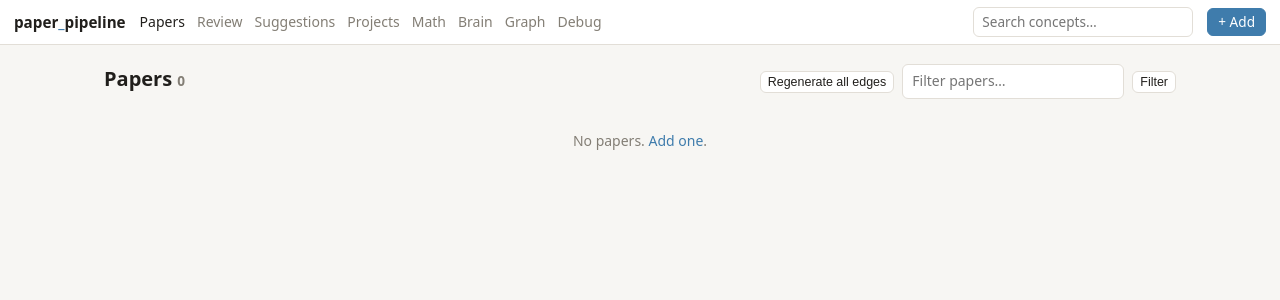
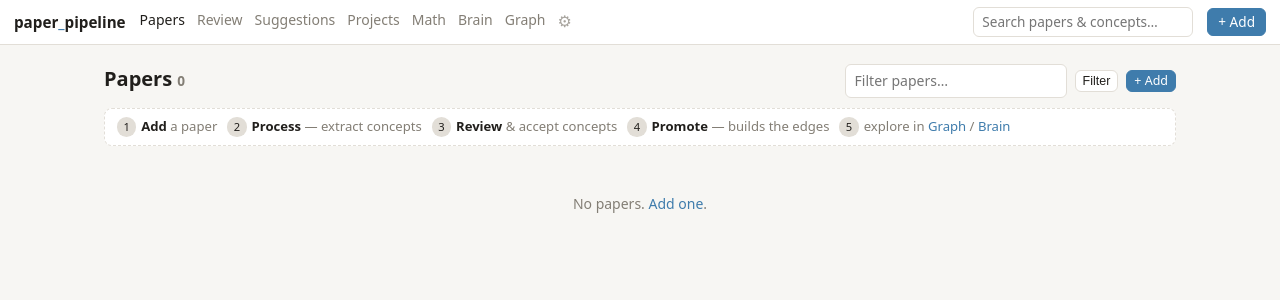
Before and after one commit to badomate/research_graph, a FastAPI app: page / in a window 1280 px wide. Shown: the top 300 px of the page. Run offline with FastAPI, Linux system fonts and the light colour scheme; some libraries are stand-ins or nearby versions.

Commit message:
ui improvements

```diff
--- a/webapp/main.py
+++ b/webapp/main.py
@@ -12,6 +12,7 @@
 
 import os
 import sys
+import urllib.parse
 from pathlib import Path
 
 _ORCH = (Path(__file__).resolve().parent.parent / "orchestrator").resolve()
@@ -103,6 +104,27 @@
     """
     return _template_response(ctx["request"], name, ctx)
 
+
+def _redirect(url: str, msg: str = "", kind: str = "ok"):
+    """303 redirect that drops a one-shot flash message (shown as a toast on the
+    next page). ``kind`` ∈ {ok, warn, bad}. The cookie is cleared after display."""
+    resp = RedirectResponse(url=url, status_code=303)
+    if msg:
+        resp.set_cookie("flash", urllib.parse.quote(f"{kind}|{msg}"),
+                        max_age=30, path="/", httponly=False, samesite="lax")
+    return resp
+
+
+def _read_flash(request: Request) -> dict | None:
+    raw = request.cookies.get("flash")
+    if not raw:
+        return None
+    try:
+        kind, _, text = urllib.parse.unquote(raw).partition("|")
+        return {"kind": kind or "ok", "text": text} if text else None
+    except Exception:
+        return None
+
 app = FastAPI(title="paper_pipeline")
 app.mount("/static", StaticFiles(directory=str(BASE_DIR / "static")), name="static")
 
@@ -136,6 +158,50 @@
 }
 
 
+# ── User-facing workflow stages ──────────────────────────────────────────────────
+# The pipeline has 9 internal statuses (s0-inbox … s3-distilled) — Notion-era
+# bookkeeping. The UI only ever shows these 4 stages, in order, each with the one
+# action that moves a paper forward. Internal statuses map onto them here.
+
+STAGES: list[tuple[str, dict]] = [
+    ("inbox",     {"label": "Inbox",     "color": "#8d99ae", "blurb": "Added — not processed yet."}),
+    ("attention", {"label": "Needs you", "color": "#c98a4b", "blurb": "Needs a PDF or a re-run."}),
+    ("review",    {"label": "To review", "color": "#4a8fbf", "blurb": "Concepts extracted — review, then promote."}),
+    ("done",      {"label": "In your brain", "color": "#5aa469", "blurb": "Promoted; edges proposed."}),
+]
+STAGE_META = dict(STAGES)
+STAGE_ORDER = [k for k, _ in STAGES]
+_STATUS_TO_STAGE = {
+    "s0-inbox": "inbox", "s1-skim": "inbox", "s1-processing": "inbox",
+    "s1b-waiting-attachment": "attention", "blocked-extraction": "attention",
+    "s2-extracted": "review", "s2-reextract": "review", "s2-read": "review",
+    "s3-distilled": "done",
+}
+
+
+def paper_stage(status: str) -> str:
+    return _STATUS_TO_STAGE.get(status, "inbox")
+
+
+def paper_next_action(paper) -> dict | None:
+    """The single 'what's next' call-to-action for a paper, by stage. Returns
+    {label, href, method} or None when nothing is pending."""
+    stage = paper_stage(paper.status)
+    pid = paper.id
+    if stage == "inbox":
+        return {"label": "Process now", "href": f"/papers/{pid}/process", "method": "post"}
+    if stage == "attention":
+        if paper.status == "s1b-waiting-attachment":
+            return {"label": "Add PDF / Zotero link", "href": f"/papers/{pid}", "method": "get"}
+        return {"label": "Re-run", "href": f"/papers/{pid}/process", "method": "post"}
+    if stage == "review":
+        n = store.paper_review_counts(pid)
+        if n.get("verified"):
+            return {"label": f"Promote {n['verified']} →", "href": f"/papers/{pid}/promote", "method": "post"}
+        return {"label": "Review concepts", "href": f"/papers/{pid}/review", "method": "get"}
+    return None
+
+
 PAPER_ROLES = [r.value for r in PaperRole]
 ANALYSIS_TYPES = [a.value for a in AnalysisType]
 SCOPE_PURPOSES = [p.value for p in ScopePurpose]
@@ -165,9 +231,11 @@
     ))
     base = {
         "request": request, "status_meta": STATUS_META, "verif_meta": VERIF_META,
+        "stage_meta": STAGE_META, "stage_order": STAGE_ORDER,
         "pending_review": pending, "concept_types": CONCEPT_TYPES, "relation_types": RELATION_TYPES,
         "pending_suggestions": len(store.list_suggestions(status=SuggestionStatus.PENDING.value)),
         "paper_roles": PAPER_ROLES, "analysis_types": ANALYSIS_TYPES, "scope_purposes": SCOPE_PURPOSES,
+        "flash": _read_flash(request),
     }
     base.update(extra)
     return base
@@ -196,12 +264,15 @@
     if q.strip():
         ql = q.lower()
         papers = [p for p in papers if ql in p.title.lower() or ql in (p.authors or "").lower()]
-    by_status: dict[str, list] = {}
+    by_stage: dict[str, list] = {}
     for p in papers:
-        by_status.setdefault(p.status, []).append(p)
+        by_stage.setdefault(paper_stage(p.status), []).append(p)
     columns = [
-        {"status": s, "meta": STATUS_META.get(s, {"label": s, "color": "#888"}), "papers": by_status.get(s, [])}
-        for s in STATUS_ORDER if by_status.get(s)
+        {
+            "stage": k, "meta": STAGE_META[k],
+            "papers": [{"p": p, "next": paper_next_action(p)} for p in by_stage[k]],
+        }
+        for k in STAGE_ORDER if by_stage.get(k)
     ]
     zotero_configured = bool(os.environ.get("ZOTERO_USER_ID") and os.environ.get("ZOTERO_API_KEY"))
     return render("papers.html", _ctx(
@@ -349,6 +420,7 @@
     concepts = store.concepts_for_paper(paper_id)
     return render("paper_detail.html", _ctx(
         request, paper=paper, concepts=concepts, counts=store.paper_review_counts(paper_id),
+        stage=STAGE_META[paper_stage(paper.status)], next_action=paper_next_action(paper),
         orgs=_paper_orgs(paper_id), all_tags=store.list_tags(),
         all_collections=store.list_collections(), all_projects=store.list_projects(),
         suggestion_count=len(store.list_suggestions(paper_id=paper_id, status=SuggestionStatus.PENDING.value))))
@@ -391,23 +463,37 @@
 
 @app.post("/papers/{paper_id}/promote")
 def promote_paper(paper_id: str):
-    store.promote_paper(paper_id)
+    res = store.promote_paper(paper_id)
     # Edges are born here: propose them for the just-promoted concepts against the
     # current accepted graph (now, synchronously).
     _link_promoted_now(paper_id)
-    return RedirectResponse(url=f"/papers/{paper_id}", status_code=303)
+    n = res.get("promoted", 0)
+    if n:
+        return _redirect(f"/papers/{paper_id}",
+                         f"Promoted {n} concept(s) to your brain and proposed their edges. "
+                         f"See them in Graph.", "ok")
+    return _redirect(f"/papers/{paper_id}", "Nothing to promote — accept some concepts first.", "warn")
 
 
 @app.post("/papers/{paper_id}/process")
 def process_paper_now(paper_id: str):
-    """Run the full extract→retrieve→link pipeline for this paper right now."""
+    """Extract concepts from this paper right now."""
     paper = store.get_paper(paper_id)
-    if paper is not None:
-        try:
-            _process_paper_now(paper)
-        except Exception as exc:  # surface failure on the paper instead of a 500
-            store.update_paper(paper_id, extraction_error=f"Process failed: {exc}")
-    return RedirectResponse(url=f"/papers/{paper_id}", status_code=303)
+    if paper is None:
+        return _redirect("/", "Paper not found.", "bad")
+    try:
+        _process_paper_now(paper)
+    except Exception as exc:  # surface failure instead of a 500
+        store.update_paper(paper_id, extraction_error=f"Process failed: {exc}")
+        return _redirect(f"/papers/{paper_id}", f"Processing failed: {exc}", "bad")
+    fresh = store.get_paper(paper_id)
+    if fresh and fresh.extraction_count:
+        return _redirect(
+            f"/papers/{paper_id}",
+            f"Extracted {fresh.extraction_count} concept(s). Review & accept them, then Promote.", "ok")
+    if fresh and fresh.extraction_error:
+        return _redirect(f"/papers/{paper_id}", f"Couldn't process: {fresh.extraction_error[:160]}", "bad")
+    return _redirect(f"/papers/{paper_id}", "Processing finished (no concepts extracted).", "warn")
 
 
 # ── Manual concept authoring ────────────────────────────────────────────────────
@@ -635,10 +721,10 @@
     return JSONResponse(store.graph_data(verified_only=verified_only))
 
 
-@app.get("/search", response_class=HTMLResponse)
-def search(request: Request, q: str = ""):
-    results = store.query_concepts(q=q, sort="confidence") if q.strip() else []
-    return render("search.html", _ctx(request, q=q, results=results))
+@app.get("/search")
+def search(q: str = ""):
+    # Consolidated into the unified search at /find (papers + concepts).
+    return RedirectResponse(url=f"/find?q={urllib.parse.quote(q)}", status_code=307)
 
 
 # ═══════════════════════════════════════════════════════════════════════════════
@@ -858,7 +944,7 @@
         proj_id = target_id or (store.create_project(new_name).id if new_name else "")
         if proj_id:
             store.add_paper_to_project(paper_id, proj_id, role=role)
-    return RedirectResponse(url=f"/papers/{paper_id}", status_code=303)
+    return _redirect(f"/papers/{paper_id}", f"Added to {kind}.", "ok")
 
 
 @app.post("/papers/{paper_id}/organize/remove")
@@ -878,14 +964,16 @@
 def find_page(request: Request, q: str = "", mode: str = "exact"):
     results: list = []
     sem_results: list = []
+    concepts: list = []
     if q.strip():
         if mode == "semantic":
             from modules.semantic_search import semantic_search
             sem_results = semantic_search(store, q)
         else:
             results = store.search_papers(q)
+            concepts = store.query_concepts(q=q, sort="confidence")[:20]
     return render("find.html", _ctx(
-        request, q=q, mode=mode, results=results, sem_results=sem_results))
+        request, q=q, mode=mode, results=results, sem_results=sem_results, concepts=concepts))
 
 
 # ── External search (arXiv / Semantic Scholar / Crossref) ────────────────────────
@@ -938,7 +1026,8 @@
         ajob = store.create_analysis_job(
             paper_id=paper.id, analysis_type="triage_summary", chunk_ids=[c.id for c in chunks])
         _run_analysis_now(ajob.id)          # triage now (parse already produced chunks)
-    return RedirectResponse(url=f"/papers/{paper.id}", status_code=303)
+    verb = {"save": "Saved", "save_parse": "Saved & parsed", "save_triage": "Saved & triaged"}.get(action, "Saved")
+    return _redirect(f"/papers/{paper.id}", f"{verb}: {paper.title[:80]}", "ok")
 
 
 # ── Cost estimate (AJAX for the scope builder) ───────────────────────────────────
@@ -1023,13 +1112,20 @@
                   "page_ranges": ranges, "regions": []}
     scope = store.create_parse_scope(paper_id, name=name, purpose=purpose, scope_json=scope_json)
     selected = scope_utils.page_count(scope_json) or len(ranges)
-    if enqueue == "1":
-        job = store.create_parse_job(
-            paper_id=paper_id, parse_scope_id=scope.id, selected_pages=selected,
-            cost_estimate=cost.estimate_marker_cost(selected, _CFG.marker_price_per_page).cost,
-        )
-        _run_parse_now(job.id)   # parse immediately, not via a scheduler
-    return RedirectResponse(url=f"/papers/{paper_id}/scope", status_code=303)
+    if enqueue != "1":
+        return _redirect(f"/papers/{paper_id}/scope", "Scope saved (not parsed).", "ok")
+    job = store.create_parse_job(
+        paper_id=paper_id, parse_scope_id=scope.id, selected_pages=selected,
+        cost_estimate=cost.estimate_marker_cost(selected, _CFG.marker_price_per_page).cost,
+    )
+    _run_parse_now(job.id)   # parse immediately, not via a scheduler
+    fresh = store.get_parse_job(job.id)
+    if fresh and fresh.status == JobStatus.SUCCEEDED.value:
+        spent = fresh.cost_actual if fresh.cost_actual is not None else fresh.cost_estimate
+        return _redirect(f"/papers/{paper_id}/scope",
+                         f"Parsed {fresh.selected_pages} page(s) (~${spent:.3f}). Now run an analysis.", "ok")
+    return _redirect(f"/papers/{paper_id}/scope",
+                     f"Parse failed: {(fresh.error if fresh else 'unknown error')[:160]}", "bad")
 
 
 @app.get("/papers/{paper_id}/regions", response_class=HTMLResponse)
@@ -1082,6 +1178,9 @@
         input_price_per_mtok=_CFG.claude_input_price_per_mtok,
         output_price_per_mtok=_CFG.claude_output_price_per_mtok,
     )
+    if not chunk_ids:
+        return _redirect(f"/papers/{paper_id}/scope",
+                         "Nothing to analyze yet — parse some pages first.", "warn")
     job = store.create_analysis_job(
         paper_id=paper_id, project_id=project_id or None, analysis_type=analysis_type,
         chunk_ids=chunk_ids, instruction=instruction,
@@ -1089,7 +1188,14 @@
         cost_estimate=est.cost_mid,
     )
     _run_analysis_now(job.id)   # call Claude now, not via a scheduler
-    return RedirectResponse(url=f"/papers/{paper_id}/scope", status_code=303)
+    fresh = store.get_analysis_job(job.id)
+    if fresh and fresh.status == JobStatus.SUCCEEDED.value:
+        n = len(store.list_suggestions(paper_id=paper_id, analysis_job_id=job.id))
+        spent = fresh.cost_actual if fresh.cost_actual is not None else fresh.cost_estimate
+        return _redirect(f"/suggestions?paper_id={paper_id}",
+                         f"Analysis done — {n} suggestion(s) to review (~${spent:.3f}).", "ok")
+    return _redirect(f"/papers/{paper_id}/scope",
+                     f"Analysis failed: {(fresh.error if fresh else 'unknown error')[:160]}", "bad")
 
 
 # ── AI suggestion review (quarantine) + regeneration ─────────────────────────────
--- a/webapp/static/app.css
+++ b/webapp/static/app.css
@@ -223,3 +223,41 @@
   max-height:460px; overflow:auto; white-space:pre-wrap; word-break:break-word; }
 .card .json { background:#0b0d10; color:#cdd3da; padding:6px; border-radius:5px;
   font-size:.72rem; max-height:120px; overflow:auto; }
+
+/* ── Workflow guide + stages + next-step ── */
+.workflow { display:flex; flex-wrap:wrap; gap:6px 10px; list-style:none; padding:8px 12px;
+  margin:10px 0 16px; counter-reset:step; border:1px dashed var(--border); border-radius:8px;
+  background:var(--surface); font-size:.82rem; }
+.workflow li { counter-increment:step; color:var(--muted,#8a8f98); }
+.workflow li::before { content:counter(step); display:inline-grid; place-items:center;
+  width:1.2rem; height:1.2rem; margin-right:5px; border-radius:50%; background:var(--border);
+  color:var(--text); font-size:.7rem; }
+.workflow li strong { color:var(--text); }
+.stage-blurb { font-size:.78rem; color:var(--muted,#8a8f98); font-weight:400; margin-left:8px; }
+.next-step { display:flex; align-items:center; gap:12px; flex-wrap:wrap; margin:10px 0;
+  padding:10px 14px; border-left:3px solid var(--ok); border-radius:6px;
+  background:color-mix(in srgb, var(--ok) 8%, transparent); }
+.more-panel { display:flex; flex-direction:column; gap:10px; margin-top:8px; padding:10px;
+  border:1px solid var(--border); border-radius:6px; }
+.more-row { display:flex; flex-direction:column; gap:4px; font-size:.8rem; color:var(--muted,#8a8f98); }
+.more-row .inp { min-width:240px; }
+
+/* ── Toast (flash feedback) ── */
+.toast { position:fixed; right:16px; bottom:16px; z-index:60; max-width:min(420px,calc(100vw - 32px));
+  display:flex; align-items:flex-start; gap:10px; padding:11px 12px 11px 14px; border-radius:8px;
+  background:var(--surface); color:var(--text); border:1px solid var(--border);
+  border-left:4px solid var(--accent); box-shadow:0 6px 24px rgba(0,0,0,.18);
+  font-size:.86rem; line-height:1.35; animation:toast-in .22s ease-out; }
+.toast-ok   { border-left-color:var(--ok); }
+.toast-warn { border-left-color:var(--warn); }
+.toast-bad  { border-left-color:var(--bad); }
+.toast-x { background:none; border:none; color:var(--muted); font-size:1.1rem; line-height:1;
+  cursor:pointer; padding:0 2px; }
+.toast-out { animation:toast-out .55s ease-in forwards; }
+@keyframes toast-in { from { transform:translateY(12px); opacity:0; } to { transform:none; opacity:1; } }
+@keyframes toast-out { to { transform:translateY(12px); opacity:0; } }
+@media (max-width:640px) { .toast { left:16px; right:16px; max-width:none; } }
+
+/* ── Nav utility (Debug gear) ── */
+.nav-util { font-size:1rem; opacity:.7; }
+.nav-util:hover, .nav-util.active { opacity:1; text-decoration:none; }
--- a/webapp/templates/base.html
+++ b/webapp/templates/base.html
@@ -25,14 +25,26 @@
       <a href="/math" {% if request.url.path.startswith('/math') %}class="active"{% endif %}>Math</a>
       <a href="/brain" {% if request.url.path == '/brain' %}class="active"{% endif %}>Brain</a>
       <a href="/graph" {% if request.url.path == '/graph' %}class="active"{% endif %}>Graph</a>
-      <a href="/debug" {% if request.url.path.startswith('/debug') %}class="active"{% endif %}>Debug</a>
+      <a class="nav-util{% if request.url.path.startswith('/debug') %} active{% endif %}" href="/debug" title="Status &amp; maintenance">⚙</a>
     </nav>
-    <form class="nav-search" action="/search" method="get" role="search">
-      <input name="q" placeholder="Search concepts…" value="{{ q if request.url.path == '/search' else '' }}"
-             autocomplete="off" aria-label="Search concepts">
+    <form class="nav-search" action="/find" method="get" role="search">
+      <input name="q" placeholder="Search papers & concepts…" value="{{ q if request.url.path == '/find' else '' }}"
+             autocomplete="off" aria-label="Search papers and concepts">
     </form>
     <a class="btn btn-primary add" href="/papers/new">+ Add</a>
   </header>
+
+  {% if flash %}
+  <div class="toast toast-{{ flash.kind }}" id="toast" role="status">
+    <span>{{ flash.text }}</span>
+    <button type="button" class="toast-x" onclick="document.getElementById('toast').remove()" aria-label="dismiss">×</button>
+  </div>
+  <script>
+    document.cookie = "flash=; Max-Age=0; path=/";
+    setTimeout(() => { const t = document.getElementById('toast'); if (t) t.classList.add('toast-out'); }, 5000);
+    setTimeout(() => { const t = document.getElementById('toast'); if (t) t.remove(); }, 5600);
+  </script>
+  {% endif %}
 
   <main class="{% block main_class %}wrap{% endblock %}">
     {% block content %}{% endblock %}
--- a/webapp/templates/papers.html
+++ b/webapp/templates/papers.html
@@ -5,17 +5,13 @@
   <div class="callout {% if imported == '-1' %}bad{% else %}warn{% endif %}">
     {% if imported == '-1' %}Zotero sync failed — check ZOTERO_USER_ID / ZOTERO_API_KEY and the logs.
     {% elif imported == '0' %}Zotero sync: no new papers.
-    {% else %}Imported {{ imported }} new paper(s) from Zotero (now in Inbox — set them to Queued to process).{% endif %}
+    {% else %}Imported {{ imported }} new paper(s) from Zotero — they're in <strong>Inbox</strong>; press <strong>Process</strong>.{% endif %}
   </div>
 {% endif %}
 
 <div class="page-head">
   <h1>Papers <span class="muted">{{ total }}</span></h1>
   <div class="row">
-    <form method="post" action="/edges/regenerate"
-          onsubmit="return confirm('Regenerate edges for every concept now? This may take a while.')">
-      <button class="btn sm" type="submit">Regenerate all edges</button>
-    </form>
     {% if zotero_configured %}
     <form method="post" action="/zotero/sync"><button class="btn sm" type="submit">⟳ Sync Zotero</button></form>
     {% endif %}
@@ -23,8 +19,18 @@
       <input name="q" value="{{ q }}" placeholder="Filter papers…" autocomplete="off">
       <button class="btn sm" type="submit">Filter</button>
     </form>
+    <a class="btn sm btn-primary" href="/papers/new">+ Add</a>
   </div>
 </div>
+
+{# ── How it works (the workflow, always in view) ── #}
+<ol class="workflow">
+  <li><strong>Add</strong> a paper</li>
+  <li><strong>Process</strong> — extract concepts</li>
+  <li><strong>Review</strong> &amp; accept concepts</li>
+  <li><strong>Promote</strong> — builds the edges</li>
+  <li>explore in <a href="/graph">Graph</a> / <a href="/brain">Brain</a></li>
+</ol>
 
 {% if not columns %}
   <div class="empty">No papers{% if q %} match "{{ q }}"{% endif %}. <a href="/papers/new">Add one</a>.</div>
@@ -32,9 +38,11 @@
 
 {% for col in columns %}
 <div class="section-h"><span class="dot" style="--c:{{ col.meta.color }}"></span>
-  {{ col.meta.label }} <span class="muted">{{ col.papers|length }}</span></div>
+  {{ col.meta.label }} <span class="muted">{{ col.papers|length }}</span>
+  <span class="stage-blurb">{{ col.meta.blurb }}</span></div>
 <div class="rows">
-  {% for p in col.papers %}
+  {% for item in col.papers %}
+  {% set p = item.p %}
   <div class="drow">
     <div class="main">
       <a class="title" href="/papers/{{ p.id }}">{{ p.title }}</a>
@@ -44,10 +52,15 @@
       {% if p.pdf_path or p.arxiv_id or p.arxiv_url or p.doi %}
         <a class="btn sm" href="/papers/{{ p.id }}/pdf" target="_blank" rel="noopener" title="view PDF">PDF</a>{% endif %}
       {% if p.extraction_count %}<span class="muted nowrap">{{ p.extraction_count }} concepts</span>{% endif %}
-      {% if p.status == 's2-extracted' %}
-        <a class="btn sm btn-primary" href="/papers/{{ p.id }}/review">Review</a>
-      {% elif p.status == 'blocked-extraction' %}
-        <span class="pill bad-pill">blocked</span>
+      {% if item.next %}
+        {% if item.next.method == 'post' %}
+          <form method="post" action="{{ item.next.href }}"
+                onsubmit="this.querySelector('button').disabled=true;this.querySelector('button').textContent='…'">
+            <button class="btn sm btn-primary" type="submit">{{ item.next.label }}</button>
+          </form>
+        {% else %}
+          <a class="btn sm btn-primary" href="{{ item.next.href }}">{{ item.next.label }}</a>
+        {% endif %}
       {% endif %}
     </div>
   </div>
```
Also changed, not shown: webapp/templates/find.html (+13 -1 lines), webapp/templates/paper_detail.html (+43 -35 lines).
